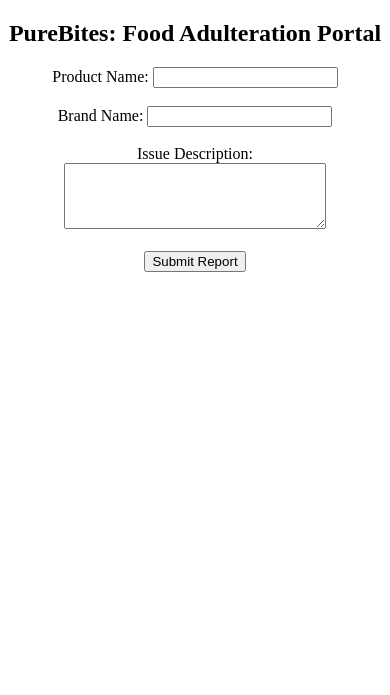
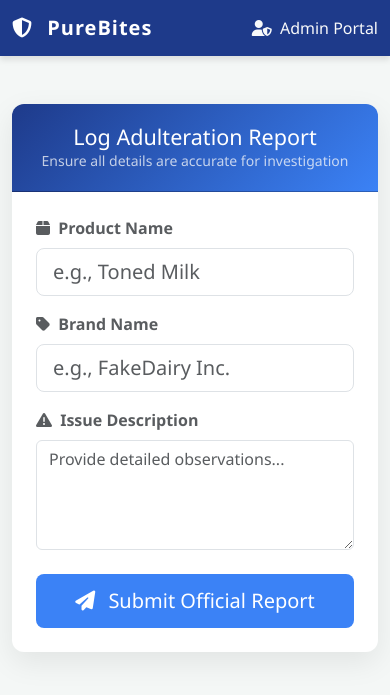
Before and after one commit to Hanisha8199/Devops-Casestudy, a Flask app: page / in a window 390 px wide. Shown: the top 695 px of the page. Run offline with Flask 3, Linux system fonts and the light colour scheme.

Commit message:
Upgraded UI to premium corporate dashboard design

```diff
--- a/templates/report.html
+++ b/templates/report.html
@@ -1,24 +1,73 @@
 <!DOCTYPE html>
-<html>
+<html lang="en">
 <head>
-    <title>PureBites - Report Adulteration</title>
+    <meta charset="UTF-8">
+    <meta name="viewport" content="width=device-width, initial-scale=1.0">
+    <title>PureBites | Enterprise Food Safety</title>
+    <!-- Bootstrap 5 CDN -->
+    <link href="https://cdn.jsdelivr.net/npm/bootstrap@5.3.0/dist/css/bootstrap.min.css" rel="stylesheet">
+    <!-- FontAwesome CDN -->
+    <link rel="stylesheet" href="https://cdnjs.cloudflare.com/ajax/libs/font-awesome/6.4.0/css/all.min.css">
+    <style>
+        body { background-color: #f4f7f6; font-family: 'Segoe UI', Tahoma, Geneva, Verdana, sans-serif; }
+        .navbar { background-color: #1e3a8a; box-shadow: 0 4px 6px rgba(0,0,0,0.1); }
+        .navbar-brand { font-weight: 600; letter-spacing: 1px; }
+        .card { border: none; border-radius: 12px; box-shadow: 0 10px 30px rgba(0,0,0,0.08); transition: transform 0.3s ease; }
+        .card:hover { transform: translateY(-5px); }
+        .card-header { background: linear-gradient(135deg, #1e3a8a, #3b82f6); color: white; border-radius: 12px 12px 0 0 !important; padding: 20px; }
+        .btn-primary { background-color: #3b82f6; border: none; padding: 12px 20px; font-weight: 500; border-radius: 8px; transition: background 0.3s; }
+        .btn-primary:hover { background-color: #2563eb; }
+        .form-control:focus { border-color: #3b82f6; box-shadow: 0 0 0 0.25rem rgba(59, 130, 246, 0.25); }
+    </style>
 </head>
 <body>
-    <center>
-        <h2>PureBites: Food Adulteration Portal</h2>
-        <form action="/submit" method="POST" onsubmit="return validateReport()">
-            <label>Product Name: </label>
-            <input type="text" name="product_name" id="product_name">
-            <br><br>
-            <label>Brand Name: </label>
-            <input type="text" name="brand" id="brand">
-            <br><br>
-            <label>Issue Description: </label>
-            <textarea name="description" id="description" rows="4" cols="30"></textarea>
-            <br><br>
-            <button type="submit" name="submit_btn">Submit Report</button>
-        </form>
-    </center>
+
+    <!-- Navigation -->
+    <nav class="navbar navbar-dark mb-5">
+        <div class="container">
+            <a class="navbar-brand" href="#"><i class="fa-solid fa-shield-halved me-2"></i> PureBites</a>
+            <span class="navbar-text text-light"><i class="fa-solid fa-user-shield me-1"></i> Admin Portal</span>
+        </div>
+    </nav>
+
+    <!-- Main Content -->
+    <div class="container">
+        <div class="row justify-content-center">
+            <div class="col-md-8 col-lg-6">
+                <div class="card">
+                    <div class="card-header text-center">
+                        <h4 class="mb-0">Log Adulteration Report</h4>
+                        <p class="mb-0 text-light opacity-75 small">Ensure all details are accurate for investigation</p>
+                    </div>
+                    <div class="card-body p-4">
+                        <form action="/submit" method="POST" onsubmit="return validateReport()">
+
+                            <div class="mb-3">
+                                <label class="form-label text-muted fw-bold"><i class="fa-solid fa-box me-1"></i> Product Name</label>
+                                <input type="text" class="form-control form-control-lg" name="product_name" id="product_name" placeholder="e.g., Toned Milk">
+                            </div>
+
+                            <div class="mb-3">
+                                <label class="form-label text-muted fw-bold"><i class="fa-solid fa-tag me-1"></i> Brand Name</label>
+                                <input type="text" class="form-control form-control-lg" name="brand" id="brand" placeholder="e.g., FakeDairy Inc.">
+                            </div>
+
+                            <div class="mb-4">
+                                <label class="form-label text-muted fw-bold"><i class="fa-solid fa-triangle-exclamation me-1"></i> Issue Description</label>
+                                <textarea class="form-control" name="description" id="description" rows="4" placeholder="Provide detailed observations..."></textarea>
+                            </div>
+
+                            <div class="d-grid">
+                                <button type="submit" name="submit_btn" class="btn btn-primary btn-lg">
+                                    <i class="fa-solid fa-paper-plane me-2"></i> Submit Official Report
+                                </button>
+                            </div>
+                        </form>
+                    </div>
+                </div>
+            </div>
+        </div>
+    </div>
 
     <script>
         function validateReport() {
```
Also changed, not shown: templates/success.html (+45 -6 lines).
